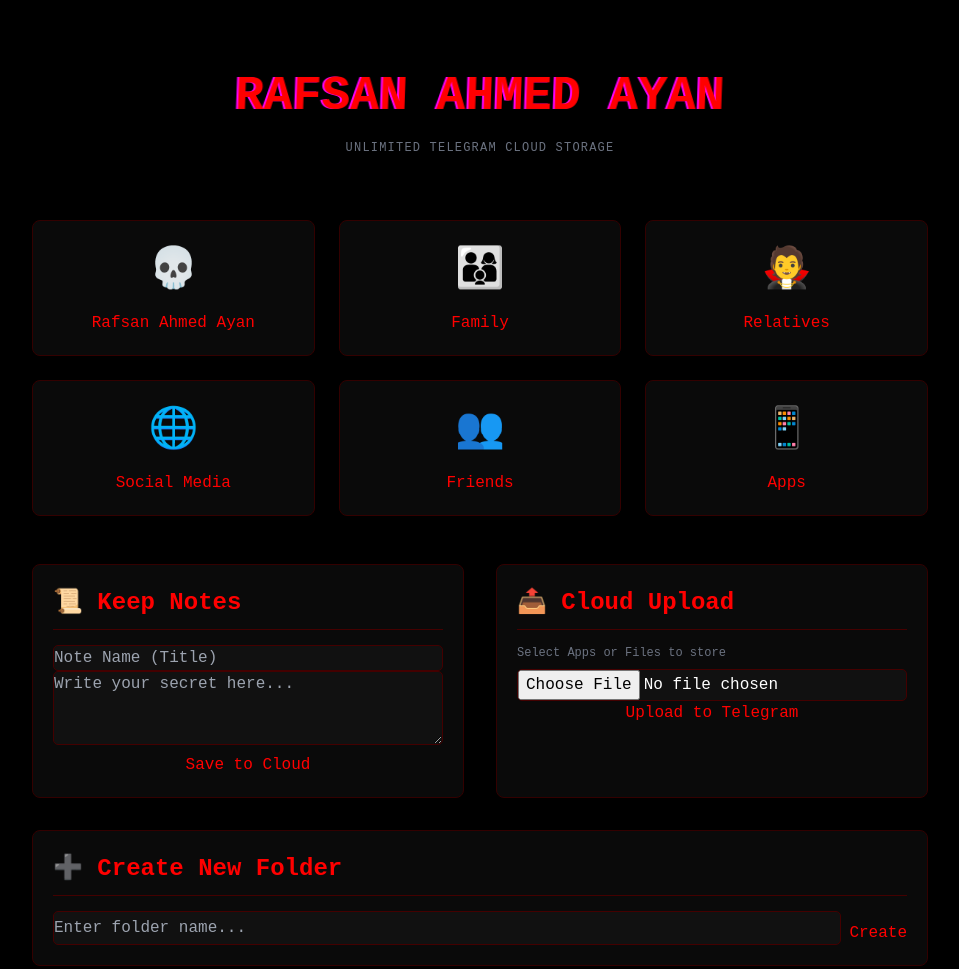
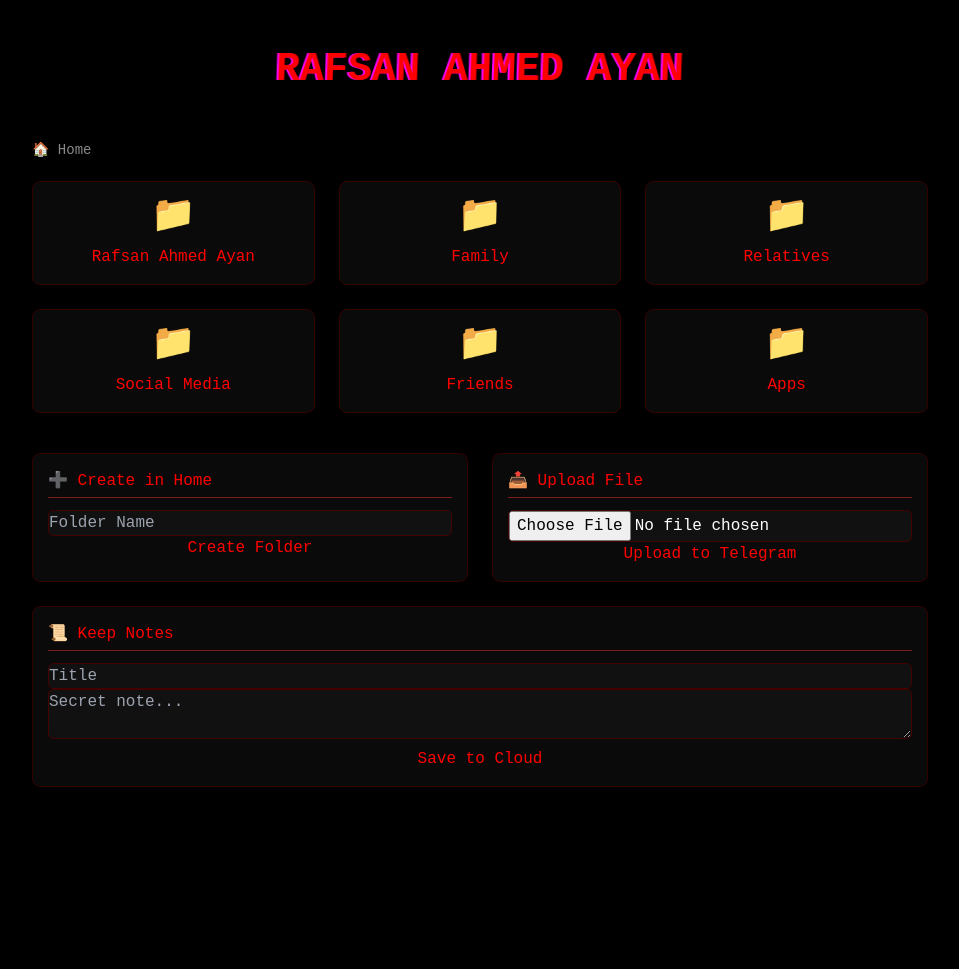
Before and after one commit to rafsanahmedayan2004-web/Rafsan-Ahmed-Ayan, a plain HTML site: page index.html in a window 1280 px wide. Shown: the whole page, without its empty margins (160-1119 px from the left). After the commit the page ends 807 px from the top, so only its background shows below. Drawn offline with nearby package versions, Linux system fonts and the light colour scheme.

Commit message:
Update index.html

```diff
--- a/index.html
+++ b/index.html
@@ -6,127 +6,127 @@
     <title>Ayan TeraCloud - Ghost Edition</title>
     <script src="https://cdn.tailwindcss.com"></script>
     <style>
-        body { background: #000; color: #ff0000; font-family: 'Courier New', Courier, monospace; overflow-x: hidden; }
-
-        /* Scary Glitch Animation */
-        .glitch { font-size: 3rem; font-weight: 900; text-transform: uppercase; position: relative; animation: glitch 0.4s infinite; }
-        @keyframes glitch {
-            0% { transform: skew(2deg); text-shadow: 2px 0 #0ff; }
-            50% { transform: skew(-2deg); text-shadow: -2px 0 #f0f; }
-            100% { transform: skew(0deg); }
-        }
-
-        .card { background: #0a0a0a; border: 1px solid #300; padding: 20px; border-radius: 8px; transition: 0.4s; cursor: pointer; text-align: center; }
-        .card:hover { border-color: #f00; box-shadow: 0 0 20px #f00; transform: translateY(-5px); }
-
-        input, textarea { background: #111 !important; border: 1px solid #400 !important; color: #fff !important; padding: 12px; border-radius: 5px; width: 100%; margin-top: 10px; outline: none; }
-        button { background: #600; color: #fff; padding: 10px 20px; border-radius: 5px; margin-top: 10px; width: 100%; font-weight: bold; transition: 0.3s; border: none; cursor: pointer; }
-        button:hover { background: #f00; box-shadow: 0 0 15px #f00; }
-
-        .folder-icon { font-size: 40px; margin-bottom: 10px; display: block; }
-        .section-title { font-size: 1.5rem; font-weight: bold; border-bottom: 1px solid #400; padding-bottom: 8px; margin-bottom: 15px; }
+        body { background: #000; color: #ff0000; font-family: 'Courier New', Courier, monospace; }
+        .glitch { font-size: 2.5rem; font-weight: 900; text-transform: uppercase; animation: glitch 0.4s infinite; text-align: center; }
+        @keyframes glitch { 0% { transform: skew(2deg); text-shadow: 2px 0 #0ff; } 50% { transform: skew(-2deg); text-shadow: -2px 0 #f0f; } 100% { transform: skew(0deg); } }
+        .card { background: #0a0a0a; border: 1px solid #300; padding: 15px; border-radius: 8px; transition: 0.3s; cursor: pointer; text-align: center; }
+        .card:hover { border-color: #f00; box-shadow: 0 0 15px #f00; }
+        input, textarea { background: #111 !important; border: 1px solid #400 !important; color: #fff !important; padding: 10px; width: 100%; border-radius: 5px; margin-bottom: 10px; outline: none; }
+        button { background: #600; color: #fff; padding: 10px; border-radius: 5px; width: 100%; font-weight: bold; cursor: pointer; border: none; }
+        button:hover { background: #f00; box-shadow: 0 0 10px #f00; }
+        .breadcrumb { color: #888; font-size: 14px; margin-bottom: 20px; cursor: pointer; }
+        .breadcrumb span:hover { color: #f00; text-decoration: underline; }
     </style>
 </head>
 <body class="p-5">
 
     <div class="max-w-4xl mx-auto">
-        <div class="text-center mt-10 mb-16">
-            <h1 class="glitch">Rafsan Ahmed Ayan</h1>
-            <p class="text-gray-500 text-xs tracking-widest mt-2 uppercase">Unlimited Telegram Cloud Storage</p>
-        </div>
+        <h1 class="glitch mt-5 mb-10">Rafsan Ahmed Ayan</h1>
 
-        <div class="grid grid-cols-2 md:grid-cols-3 gap-6 mb-12" id="folderDisplay">
-            <div class="card"><span class="folder-icon">💀</span> Rafsan Ahmed Ayan</div>
-            <div class="card"><span class="folder-icon">👨‍👩‍👦</span> Family</div>
-            <div class="card"><span class="folder-icon">🧛</span> Relatives</div>
-            <div class="card"><span class="folder-icon">🌐</span> Social Media</div>
-            <div class="card"><span class="folder-icon">👥</span> Friends</div>
-            <div class="card"><span class="folder-icon">📱</span> Apps</div>
-        </div>
+        <div class="breadcrumb" id="breadcrumb" onclick="goHome()">🏠 Home</div>
 
-        <div class="grid grid-cols-1 md:grid-cols-2 gap-8">
+        <div class="grid grid-cols-2 md:grid-cols-3 gap-6 mb-10" id="contentDisplay">
+            </div>
 
+        <div id="controls" class="grid grid-cols-1 md:grid-cols-2 gap-6">
             <div class="card text-left">
-                <h2 class="section-title">📜 Keep Notes</h2>
-                <input type="text" id="noteTitle" placeholder="Note Name (Title)">
-                <textarea id="noteContent" rows="3" placeholder="Write your secret here..."></textarea>
-                <button onclick="sendToTelegram('note')">Save to Cloud</button>
+                <h3 class="border-b border-red-900 mb-3 pb-1">➕ Create in <span id="currentFolderName">Home</span></h3>
+                <input type="text" id="newFolderName" placeholder="Folder Name">
+                <button onclick="addNewFolder()">Create Folder</button>
             </div>
 
             <div class="card text-left">
-                <h2 class="section-title">📤 Cloud Upload</h2>
-                <p class="text-xs text-gray-500 mb-2">Select Apps or Files to store</p>
+                <h3 class="border-b border-red-900 mb-3 pb-1">📤 Upload File</h3>
                 <input type="file" id="fileInput">
-                <button onclick="sendToTelegram('file')">Upload to Telegram</button>
+                <button onclick="uploadFile()">Upload to Telegram</button>
             </div>
 
             <div class="card text-left md:col-span-2">
-                <h2 class="section-title">➕ Create New Folder</h2>
-                <div class="flex gap-2">
-                    <input type="text" id="newFolderName" placeholder="Enter folder name..." class="flex-grow">
-                    <button onclick="createFolder()" style="width: auto; margin-top: 10px;">Create</button>
-                </div>
+                <h3 class="border-b border-red-900 mb-3 pb-1">📜 Keep Notes</h3>
+                <input type="text" id="noteTitle" placeholder="Title">
+                <textarea id="noteContent" rows="2" placeholder="Secret note..."></textarea>
+                <button onclick="saveNote()">Save to Cloud</button>
             </div>
-
         </div>
     </div>
 
     <script>
-        // আপনার দেওয়া টেলিগ্রাম কনফিগারেশন
         const BOT_TOKEN = "8619134830:AAHMs7N2255JPuelNUAXIh5JlnwuPPvfo0c";
         const CHAT_ID = "-1003713977945";
 
-        // নতুন ফোল্ডার ডিসপ্লেতে দেখানো
-        function createFolder() {
-            const folderName = document.getElementById('newFolderName').value;
-            if (!folderName) return alert("ফোল্ডারের নাম দিন!");
+        let currentPath = ["Home"];
+        let storage = {
+            "Home": ["Rafsan Ahmed Ayan", "Family", "Relatives", "Social Media", "Friends", "Apps"]
+        };
 
-            const folderHtml = `<div class="card"><span class="folder-icon">📁</span> ${folderName}</div>`;
-            document.getElementById('folderDisplay').insertAdjacentHTML('beforeend', folderHtml);
-            alert("ফোল্ডার '" + folderName + "' তৈরি হয়েছে (সাময়িকভাবে)");
-            document.getElementById('newFolderName').value = '';
+        function render() {
+            const currentFolder = currentPath[currentPath.length - 1];
+            document.getElementById('currentFolderName').innerText = currentFolder;
+            document.getElementById('breadcrumb').innerHTML = "🏠 " + currentPath.join(" > ");
+
+            const display = document.getElementById('contentDisplay');
+            display.innerHTML = "";
+
+            const items = storage[currentFolder] || [];
+            items.forEach(item => {
+                display.innerHTML += `
+                    <div class="card" onclick="openFolder('${item}')">
+                        <span class="block text-4xl mb-2">📁</span>
+                        <span>${item}</span>
+                    </div>`;
+            });
         }
 
-        async function sendToTelegram(type) {
-            if (type === 'note') {
-                const title = document.getElementById('noteTitle').value;
-                const text = document.getElementById('noteContent').value;
-                if (!title || !text) return alert("টাইটেল এবং নোট দুটোই লিখুন!");
+        function openFolder(name) {
+            currentPath.push(name);
+            if (!storage[name]) storage[name] = []; // যদি ফোল্ডারটি নতুন হয়
+            render();
+        }
 
-                const message = `💀 *New Note From Ayan Cloud*\n\n📌 *Title:* ${title}\n📝 *Content:* ${text}`;
-                const url = `https://api.telegram.org/bot${BOT_TOKEN}/sendMessage?chat_id=${CHAT_ID}&text=${encodeURIComponent(message)}&parse_mode=Markdown`;
+        function goHome() {
+            currentPath = ["Home"];
+            render();
+        }
 
-                try {
-                    const res = await fetch(url);
-                    if (res.ok) {
-                        alert("নোট টেলিগ্রামে সেভ হয়েছে!");
-                        document.getElementById('noteTitle').value = '';
-                        document.getElementById('noteContent').value = '';
-                    } else { alert("Error! বোট টোকেন বা আইডি চেক করুন।"); }
-                } catch (err) { alert("সার্ভারে সমস্যা হচ্ছে!"); }
+        function addNewFolder() {
+            const name = document.getElementById('newFolderName').value;
+            if (!name) return alert("নাম দিন!");
+            const currentFolder = currentPath[currentPath.length - 1];
+            storage[currentFolder].push(name);
+            storage[name] = [];
+            document.getElementById('newFolderName').value = "";
+            render();
+        }
 
-            } else if (type === 'file') {
-                const fileInput = document.getElementById('fileInput');
-                if (fileInput.files.length === 0) return alert("ফাইল সিলেক্ট করুন!");
+        async function uploadFile() {
+            const fileInput = document.getElementById('fileInput');
+            if (fileInput.files.length === 0) return alert("ফাইল সিলেক্ট করুন!");
+            const currentFolder = currentPath[currentPath.length - 1];
 
-                const file = fileInput.files[0];
-                const formData = new FormData();
-                formData.append('chat_id', CHAT_ID);
-                formData.append('document', file);
-                formData.append('caption', `💀 *Ayan Cloud Upload*\n📂 *File Name:* ${file.name}`);
+            const formData = new FormData();
+            formData.append('chat_id', CHAT_ID);
+            formData.append('document', fileInput.files[0]);
+            formData.append('caption', `📂 Path: ${currentPath.join("/")}\n📁 Uploaded in: ${currentFolder}`);
 
-                alert("টেলিগ্রামে আপলোড হচ্ছে... কিছুক্ষণ অপেক্ষা করুন।");
+            alert("Uploading...");
+            const res = await fetch(`https://api.telegram.org/bot${BOT_TOKEN}/sendDocument`, { method: 'POST', body: formData });
+            if (res.ok) alert("টেলিগ্রামে আপলোড সফল!");
+            else alert("ফেইল্ড!");
+        }
 
-                try {
-                    const res = await fetch(`https://api.telegram.org/bot${BOT_TOKEN}/sendDocument`, {
-                        method: 'POST',
-                        body: formData
-                    });
-                    if (res.ok) alert("ফাইল আপনার টেলিগ্রাম ক্লাউডে সফলভাবে আপলোড হয়েছে!");
-                    else alert("আপলোড ফেইল্ড! বোটকে গ্রুপে অ্যাডমিনিস্ট্রেটর হিসেবে অ্যাড করেছেন তো?");
-                } catch (err) { alert("টেলিগ্রামের সাথে কানেক্ট করা যাচ্ছে না।"); }
-            }
+        async function saveNote() {
+            const title = document.getElementById('noteTitle').value;
+            const text = document.getElementById('noteContent').value;
+            const currentFolder = currentPath[currentPath.length - 1];
+            const message = `📜 *New Note*\n📍 *Folder:* ${currentFolder}\n📌 *Title:* ${title}\n📝 *Content:* ${text}`;
+
+            const res = await fetch(`https://api.telegram.org/bot${BOT_TOKEN}/sendMessage?chat_id=${CHAT_ID}&text=${encodeURIComponent(message)}&parse_mode=Markdown`);
+            if (res.ok) alert("নোট সেভ হয়েছে!");
+            document.getElementById('noteTitle').value = "";
+            document.getElementById('noteContent').value = "";
         }
+
+        render(); // শুরুতে লোড করার জন্য
     </script>
 </body>
 </html>
```
